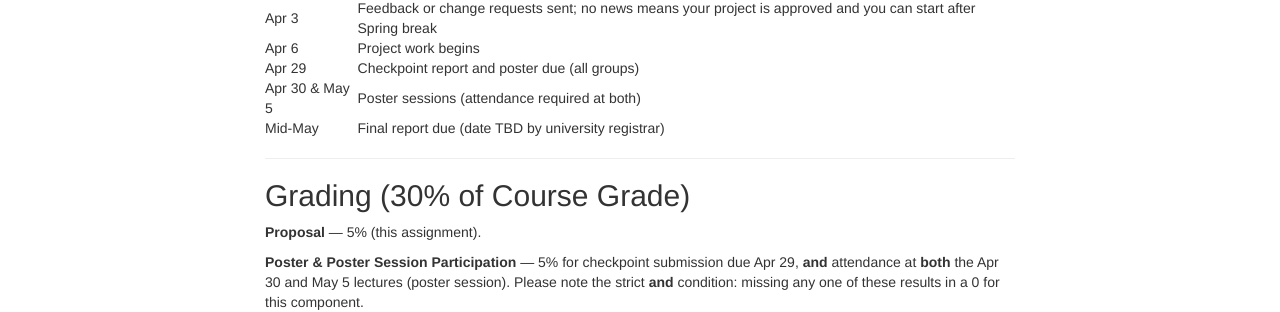
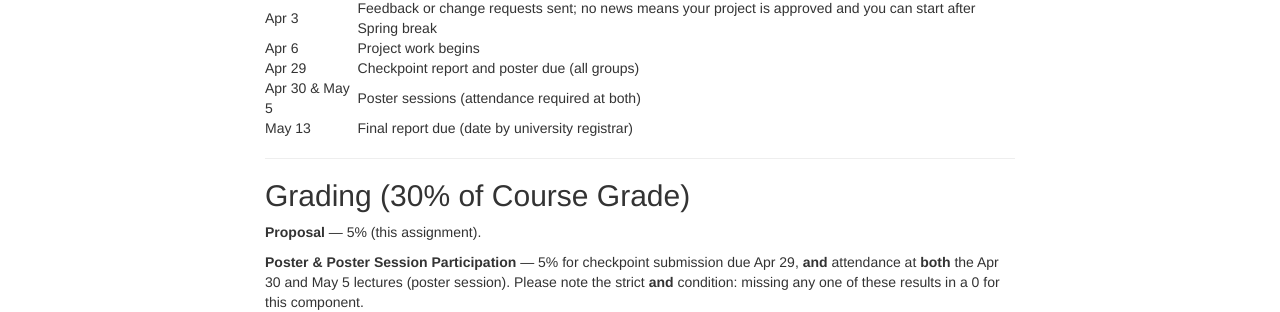
Before and after one commit to cs5220-26sp/web, a Jekyll site: the page built from web/hw/proj-proposal.md, in a window 1280 px wide and 900 px high, scrolled down 1535 px. Shown: the part 140-452 px from the top of the window. Built offline with Jekyll 4.4.1, drawn with Linux system fonts in a browser that asks for light colours; nearby versions of some CDN libraries.

Commit message:
Update final report due date in project proposal

```diff
--- a/web/hw/proj-proposal.md
+++ b/web/hw/proj-proposal.md
@@ -69,7 +69,7 @@ Your proposal must address all five of the following questions. Use them as sect
 | Apr 6 | Project work begins |
 | Apr 29 | Checkpoint report and poster due (all groups) |
 | Apr 30 & May 5 | Poster sessions (attendance required at both) |
-| Mid-May | Final report due (date TBD by university registrar) |
+| May 13 | Final report due (date by university registrar) |
 
 ---
 
```
